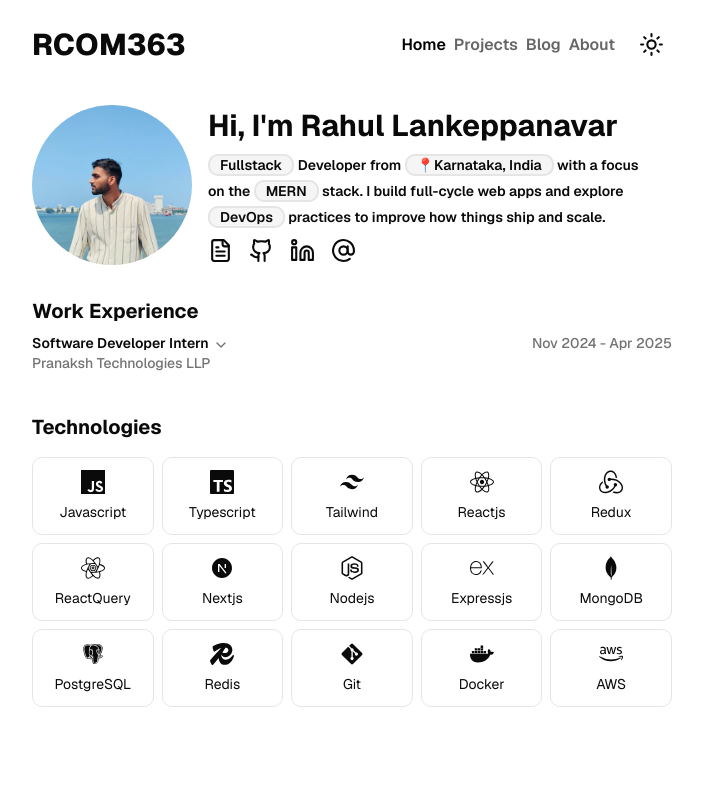
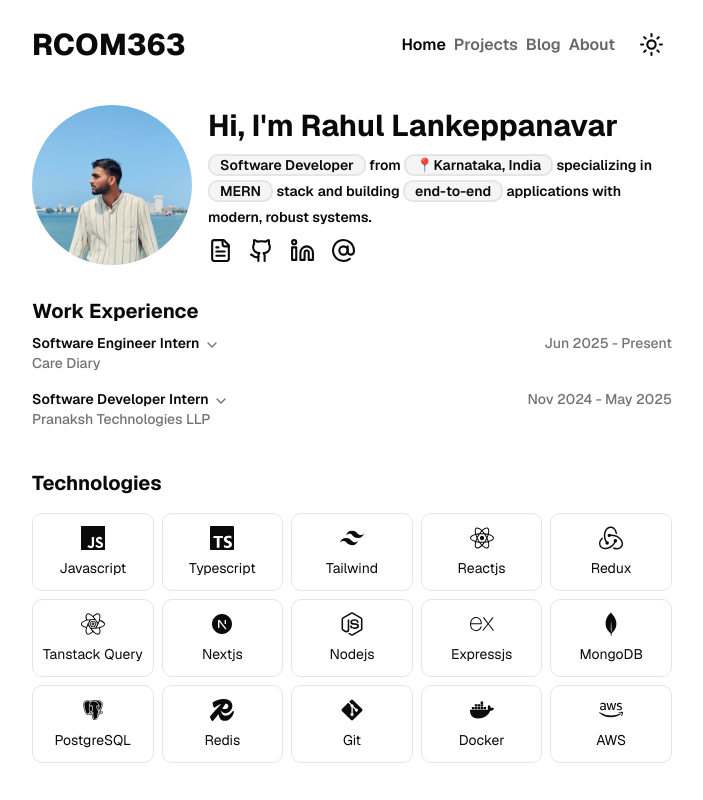
Before and after one commit to RCOM363/portfolio, a Next.js app: page / in a window 1280 px wide. Shown: the whole page, without its empty margins (288-991 px from the left). Built offline with nearby package versions, Linux system fonts and the light colour scheme.

Commit message:
refactor: update hero text; experience section & data

```diff
--- a/src/components/ExperienceSection.tsx
+++ b/src/components/ExperienceSection.tsx
@@ -29,6 +29,7 @@ function ExperienceSection() {
                 <AccordionItem value={experience.company}>
                   <AccordionTrigger
                     company={experience.company}
+                    companyWebsite={experience.company_website}
                     title={experience.title}
                     duration={experience.duration}
                   ></AccordionTrigger>
--- a/src/components/HeroSection.tsx
+++ b/src/components/HeroSection.tsx
@@ -43,21 +43,21 @@ function HeroSection() {
         <BlurFade delay={BLUR_FADE_DELAY * 3} className="w-full">
           <p className="w-full leading-7.5 font-semibold lg:text-sm lg:leading-6.5">
             <span className="py-0.1 bg-accent hover:bg-accent/80 cursor-pointer rounded-lg border-2 px-2.5 transition-colors">
-              Fullstack
+              Software Developer
             </span>{" "}
-            Developer from{" "}
+            from{" "}
             <span className="bg-accent hover:bg-accent/80 cursor-pointer rounded-lg border-2 px-2.5 whitespace-nowrap transition-colors">
               📍Karnataka, India
             </span>{" "}
-            with a focus on the{" "}
+            specializing in{" "}
             <span className="bg-accent hover:bg-accent/80 cursor-pointer rounded-lg border-2 px-2.5 transition-colors">
               MERN
             </span>{" "}
-            stack. I build full-cycle web apps and explore{" "}
+            stack and building{" "}
             <span className="bg-accent hover:bg-accent/80 cursor-pointer rounded-lg border-2 px-2.5 transition-colors">
-              DevOps
+              end-to-end
             </span>{" "}
-            practices to improve how things ship and scale.
+            applications with modern, robust systems.
           </p>
         </BlurFade>
         {/* links */}
--- a/src/components/ui/accordion.tsx
+++ b/src/components/ui/accordion.tsx
@@ -3,6 +3,7 @@
 import * as React from "react";
 import * as AccordionPrimitive from "@radix-ui/react-accordion";
 import { ChevronDownIcon } from "lucide-react";
+import Link from "next/link";
 
 import { cn } from "@/lib/utils";
 
@@ -29,6 +30,7 @@ function AccordionItem({
 interface AccordionTriggerProps
   extends React.ComponentProps<typeof AccordionPrimitive.Trigger> {
   company: string;
+  companyWebsite: string;
   title: string;
   duration: string;
 }
@@ -36,6 +38,7 @@ interface AccordionTriggerProps
 function AccordionTrigger({
   className,
   company,
+  companyWebsite,
   title,
   duration,
   ...props
@@ -60,7 +63,11 @@ function AccordionTrigger({
               {duration}
             </span>
           </div>
-          <p className="text-muted-foreground text-sm">{company}</p>
+          <Link href={companyWebsite} target="_blank">
+            <span className="text-muted-foreground text-sm hover:underline">
+              {company}
+            </span>
+          </Link>
         </div>
       </AccordionPrimitive.Trigger>
     </AccordionPrimitive.Header>
--- a/src/data/experiences.ts
+++ b/src/data/experiences.ts
@@ -1,18 +1,36 @@
 export const experiences = [
   {
+    company: "Care Diary",
+    company_website: "https://carediary.com.au/",
+    title: "Software Engineer Intern",
+    duration: "Jun 2025 - Present",
+    description: "",
+    technologies: [
+      "BitBucket",
+      "Expo",
+      "Git",
+      "Next.js",
+      "Node.js",
+      "PostgreSQL",
+      "React Query",
+      "React.js",
+      "Sequelize",
+    ],
+  },
+  {
     company: "Pranaksh Technologies LLP",
+    company_website: "https://pranakshtechnologies.com/",
     title: "Software Developer Intern",
-    duration: "Nov 2024 - Apr 2025",
+    duration: "Nov 2024 - May 2025",
     description:
-      "Developed and optimized backend APIs, managing over 700+ data records efficiently. Implemented JWT auth with RBAC, enhancing security across user roles. Implemented efficient API handling and state management. Assisted version control, and feature enhancements.",
+      "Developed and optimized backend APIs, managing over 1k+ data records efficiently. Implemented JWT auth with RBAC, enhancing security across user roles. Implemented efficient API handling and state management.",
     technologies: [
-      "React.js",
-      "React Hook Form",
-      "React Query",
+      "Git",
       "Node.js",
       "PostgreSQL",
       "Prisma",
-      "Git",
+      "React Query",
+      "React.js",
     ],
   },
 ];
--- a/src/data/technologies.ts
+++ b/src/data/technologies.ts
@@ -32,7 +32,7 @@ export const technologies = {
   Tailwind: SiTailwindcss,
   Reactjs: FaReact,
   Redux: SiRedux,
-  ReactQuery: SiReactquery,
+  "Tanstack Query": SiReactquery,
   Nextjs: RiNextjsFill,
   Nodejs: FaNodeJs,
   Expressjs: SiExpress,
```
